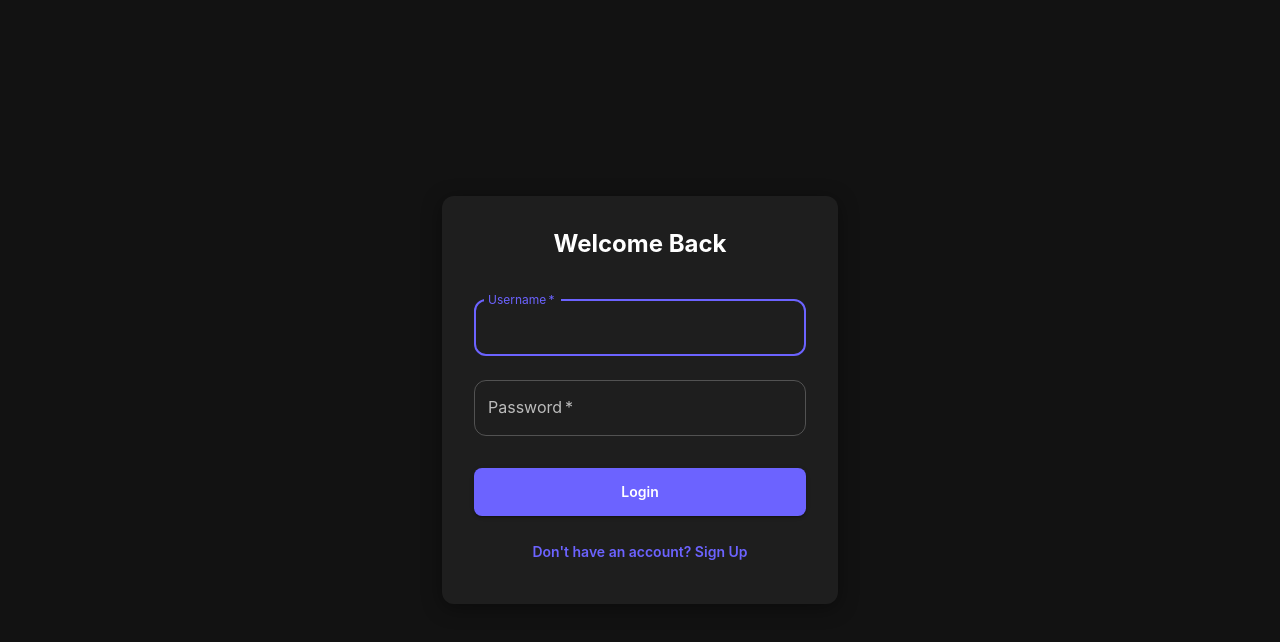
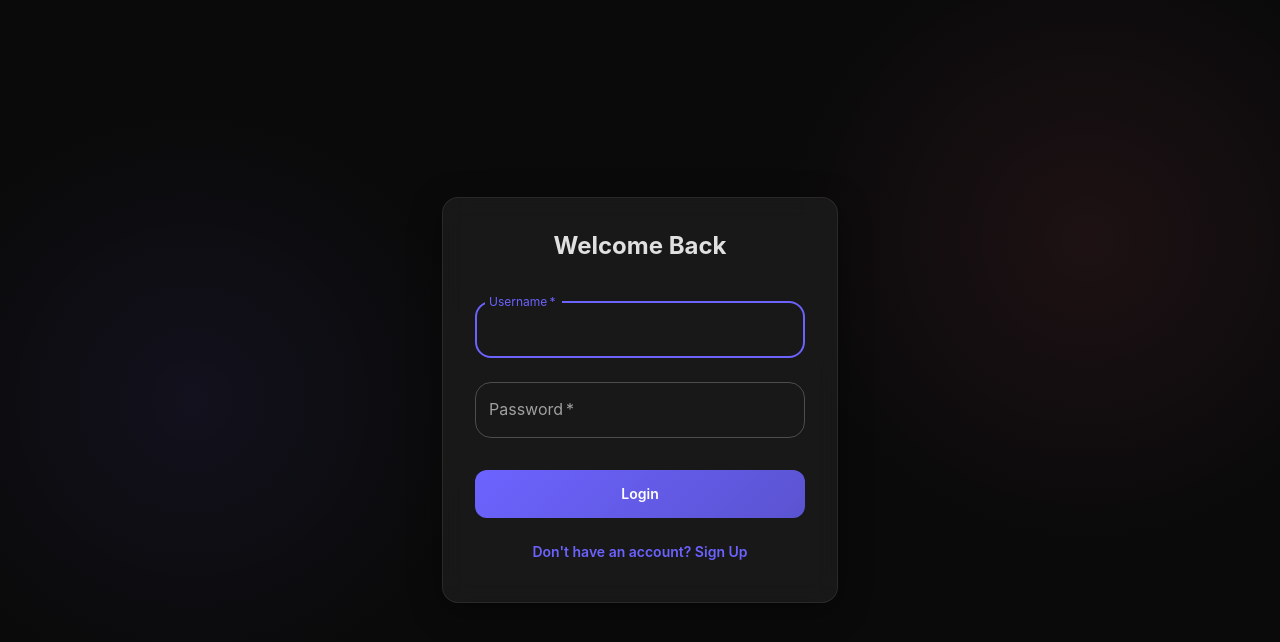
Before and after one commit to HariEshwar-J-A/expense-tracker, a React (Vite) app in the folder client/: page /login in a window 1280 px wide. Shown: the top 642 px of the page. Built offline with nearby package versions, Linux system fonts and the light colour scheme.

Commit message:
feat(client): implement glassmorphism theme with dynamic dark mode and color settings

```diff
--- a/client/src/App.jsx
+++ b/client/src/App.jsx
@@ -1,11 +1,12 @@
 import React, { useState, useMemo } from 'react';
 import { BrowserRouter as Router, Routes, Route, Navigate } from 'react-router-dom';
 import { ThemeProvider, CssBaseline } from '@mui/material';
-import getTheme from './theme';
+import { ThemeContextProvider } from './context/ThemeContext';
 import { AuthProvider, useAuth } from './context/AuthContext';
 import LoginPage from './pages/LoginPage';
 import Dashboard from './pages/Dashboard';
 import Expenses from './pages/Expenses';
+import Settings from './pages/Settings';
 import Layout from './components/Layout';
 
 const ProtectedRoute = ({ children }) => {
@@ -15,38 +16,37 @@ const ProtectedRoute = ({ children }) => {
 };
 
 function App() {
-  const [mode, setMode] = useState('dark'); // Default to dark for "Modern" feel
-
-  const theme = useMemo(() => getTheme(mode), [mode]);
-
-  const toggleColorMode = () => {
-    setMode((prevMode) => (prevMode === 'light' ? 'dark' : 'light'));
-  };
-
   return (
     <Router>
-      <AuthProvider>
-        <ThemeProvider theme={theme}>
-          <CssBaseline />
+      <ThemeContextProvider>
+        <CssBaseline />
+        <AuthProvider>
           <Routes>
             <Route path="/login" element={<LoginPage />} />
             <Route path="/" element={
               <ProtectedRoute>
-                <Layout toggleColorMode={toggleColorMode} mode={mode}>
+                <Layout>
                   <Dashboard />
                 </Layout>
               </ProtectedRoute>
             } />
             <Route path="/expenses" element={
               <ProtectedRoute>
-                <Layout toggleColorMode={toggleColorMode} mode={mode}>
+                <Layout>
                   <Expenses />
                 </Layout>
               </ProtectedRoute>
             } />
+            <Route path="/settings" element={
+              <ProtectedRoute>
+                <Layout>
+                  <Settings />
+                </Layout>
+              </ProtectedRoute>
+            } />
           </Routes>
-        </ThemeProvider>
-      </AuthProvider>
+        </AuthProvider>
+      </ThemeContextProvider>
     </Router>
   );
 }
--- /dev/null
+++ b/client/src/context/ThemeContext.jsx
@@ -0,0 +1,31 @@
+import React, { createContext, useContext, useState, useMemo, useEffect } from 'react';
+import { ThemeProvider as MuiThemeProvider, createTheme } from '@mui/material/styles';
+import getTheme from '../theme';
+
+const ThemeContext = createContext({
+    mode: 'dark',
+    primaryColor: '#6C63FF',
+    toggleColorMode: () => { },
+    setPrimaryColor: () => { },
+});
+
+export const useThemeContext = () => useContext(ThemeContext);
+
+export const ThemeContextProvider = ({ children }) => {
+    const [mode, setMode] = useState('dark');
+    const [primaryColor, setPrimaryColor] = useState('#6C63FF');
+
+    const toggleColorMode = () => {
+        setMode((prevMode) => (prevMode === 'light' ? 'dark' : 'light'));
+    };
+
+    const theme = useMemo(() => getTheme(mode, primaryColor), [mode, primaryColor]);
+
+    return (
+        <ThemeContext.Provider value={{ mode, primaryColor, toggleColorMode, setPrimaryColor }}>
+            <MuiThemeProvider theme={theme}>
+                {children}
+            </MuiThemeProvider>
+        </ThemeContext.Provider>
+    );
+};
--- /dev/null
+++ b/client/src/pages/Settings.jsx
@@ -0,0 +1,71 @@
+import React from 'react';
+import { Box, Typography, Paper, Grid, Button, Divider, IconButton } from '@mui/material';
+import { useThemeContext } from '../context/ThemeContext';
+import Brightness4Icon from '@mui/icons-material/Brightness4';
+import Brightness7Icon from '@mui/icons-material/Brightness7';
+
+const COLORS = [
+    '#6C63FF', // Indigo
+    '#FF6584', // Pink
+    '#2ECA45', // Green
+    '#FFC107', // Amber
+    '#00BCD4', // Cyan
+    '#9C27B0', // Purple
+];
+
+const Settings = () => {
+    const { mode, toggleColorMode, primaryColor, setPrimaryColor } = useThemeContext();
+
+    return (
+        <Box>
+            <Typography variant="h4" fontWeight="bold" gutterBottom>Settings</Typography>
+
+            <Paper sx={{ p: 4, mt: 2 }}>
+                <Typography variant="h6" gutterBottom>Appearance</Typography>
+                <Divider sx={{ mb: 3 }} />
+
+                <Grid container spacing={4} alignItems="center">
+                    <Grid item xs={12} sm={4}>
+                        <Typography variant="subtitle1" fontWeight="medium">Theme Mode</Typography>
+                        <Typography variant="body2" color="text.secondary">Switch between light and dark backgrounds.</Typography>
+                    </Grid>
+                    <Grid item xs={12} sm={8}>
+                        <Button
+                            variant="outlined"
+                            startIcon={mode === 'dark' ? <Brightness7Icon /> : <Brightness4Icon />}
+                            onClick={toggleColorMode}
+                            sx={{ minWidth: 150 }}
+                        >
+                            {mode === 'dark' ? 'Light Mode' : 'Dark Mode'}
+                        </Button>
+                    </Grid>
+
+                    <Grid item xs={12} sm={4}>
+                        <Typography variant="subtitle1" fontWeight="medium">Accent Color</Typography>
+                        <Typography variant="body2" color="text.secondary">Choose your personalized dashboard color.</Typography>
+                    </Grid>
+                    <Grid item xs={12} sm={8}>
+                        <Box sx={{ display: 'flex', gap: 2, flexWrap: 'wrap' }}>
+                            {COLORS.map((color) => (
+                                <IconButton
+                                    key={color}
+                                    onClick={() => setPrimaryColor(color)}
+                                    sx={{
+                                        width: 48,
+                                        height: 48,
+                                        backgroundColor: color,
+                                        border: primaryColor === color ? '3px solid white' : 'none',
+                                        boxShadow: primaryColor === color ? '0 0 0 2px ' + color : 'none',
+                                        '&:hover': { backgroundColor: color, opacity: 0.8 }
+                                    }}
+                                />
+                            ))}
+                        </Box>
+                    </Grid>
+                </Grid>
+            </Paper>
+        </Box>
+    );
+};
+
+export default Settings;
--- a/client/src/theme.js
+++ b/client/src/theme.js
@@ -1,98 +1,101 @@
-import { createTheme } from '@mui/material/styles';
+import { createTheme, alpha } from '@mui/material/styles';
 
-const getTheme = (mode) => createTheme({
+const getTheme = (mode, primaryColor) => createTheme({
     palette: {
         mode,
         primary: {
-            main: '#6C63FF', // Modern Violet/Indigo
+            main: primaryColor,
             contrastText: '#ffffff',
         },
         secondary: {
-            main: '#FF6584', // Vibrant Pink/Red
+            main: '#FF6584',
         },
         background: {
-            default: mode === 'dark' ? '#121212' : '#f8f9fa',
-            paper: mode === 'dark' ? '#1E1E1E' : '#ffffff',
+            default: mode === 'dark' ? '#0A0A0A' : '#F0F2F5',
+            paper: mode === 'dark' ? 'rgba(30, 30, 30, 0.7)' : 'rgba(255, 255, 255, 0.7)', // Transparent base
         },
+        text: {
+            primary: mode === 'dark' ? '#E0E0E0' : '#2C3E50',
+            secondary: mode === 'dark' ? '#A0A0A0' : '#7F8C8D',
+        }
     },
     typography: {
-        fontFamily: '"Inter", "Roboto", "Helvetica", "Arial", sans-serif',
+        fontFamily: '"Outfit", "Inter", "Roboto", sans-serif', // Updated font recommendation
         h1: { fontWeight: 700 },
-        h2: { fontWeight: 600 },
+        h2: { fontWeight: 700 },
         h3: { fontWeight: 600 },
         h4: { fontWeight: 600 },
-        h5: { fontWeight: 500 },
-        h6: { fontWeight: 500 },
+        h6: { fontWeight: 600 },
+        button: { fontWeight: 600, textTransform: 'none' },
     },
     shape: {
-        borderRadius: 12, // More rounded modern look
+        borderRadius: 16,
     },
     components: {
-        MuiButton: {
+        MuiCssBaseline: {
             styleOverrides: {
-                root: {
-                    textTransform: 'none', // No uppercase caps
-                    fontWeight: 600,
-                    borderRadius: 8,
-                    padding: '8px 16px',
-                },
-            },
+                body: {
+                    backgroundImage: mode === 'dark'
+                        ? 'radial-gradient(circle at 15% 50%, rgba(108, 99, 255, 0.08), transparent 25%), radial-gradient(circle at 85% 30%, rgba(255, 101, 132, 0.08), transparent 25%)'
+                        : 'radial-gradient(circle at 15% 50%, rgba(108, 99, 255, 0.05), transparent 25%), radial-gradient(circle at 85% 30%, rgba(255, 101, 132, 0.05), transparent 25%)',
+                    backgroundAttachment: 'fixed',
+                }
+            }
         },
         MuiPaper: {
             styleOverrides: {
                 root: {
-                    backgroundImage: 'none', // Remove default elevation overlay in dark mode for cleaner look
+                    backdropFilter: 'blur(12px)',
+                    WebkitBackdropFilter: 'blur(12px)',
+                    backgroundImage: 'none',
+                    border: '1px solid',
+                    borderColor: mode === 'dark' ? 'rgba(255, 255, 255, 0.08)' : 'rgba(0, 0, 0, 0.05)',
+                    boxShadow: mode === 'dark'
+                        ? '0 8px 32px 0 rgba(0, 0, 0, 0.37)'
+                        : '0 8px 32px 0 rgba(31, 38, 135, 0.15)',
                 },
-                rounded: {
-                    boxShadow: mode === 'light'
-                        ? '0px 4px 20px rgba(0, 0, 0, 0.05)'
-                        : '0px 4px 20px rgba(0, 0, 0, 0.4)', // Soft dropshadow
+            },
+        },
+        MuiButton: {
+            styleOverrides: {
+                root: {
+                    borderRadius: 12,
+                    boxShadow: 'none',
+                    '&:hover': {
+                        boxShadow: '0 4px 12px rgba(0,0,0,0.15)',
+                    },
+                },
+                containedPrimary: {
+                    background: `linear-gradient(135deg, ${primaryColor} 0%, ${alpha(primaryColor, 0.8)} 100%)`,
                 }
             },
         },
-        MuiSwitch: {
+        MuiAppBar: {
             styleOverrides: {
                 root: {
-                    width: 42,
-                    height: 26,
-                    padding: 0,
-                },
-                switchBase: {
-                    padding: 0,
-                    margin: 2,
-                    transitionDuration: '300ms',
-                    '&.Mui-checked': {
-                        transform: 'translateX(16px)',
-                        color: '#fff',
-                        '& + .MuiSwitch-track': {
-                            backgroundColor: mode === 'dark' ? '#2ECA45' : '#65C466',
-                            opacity: 1,
-                            border: 0,
-                        },
-                        '&.Mui-disabled + .MuiSwitch-track': {
-                            opacity: 0.5,
-                        },
-                    },
-                    '&.Mui-focusVisible .MuiSwitch-thumb': {
-                        color: '#33cf4d',
-                        border: '6px solid #fff',
-                    },
-                },
-                thumb: {
-                    boxSizing: 'border-box',
-                    width: 22,
-                    height: 22,
-                },
-                track: {
-                    borderRadius: 26 / 2,
-                    backgroundColor: mode === 'light' ? '#E9E9EA' : '#39393D',
-                    opacity: 1,
-                    transition: createTheme().transitions.create(['background-color'], {
-                        duration: 500,
-                    }),
-                },
-            },
+                    backgroundColor: mode === 'dark' ? 'rgba(10, 10, 10, 0.8)' : 'rgba(255, 255, 255, 0.8)',
+                    backdropFilter: 'blur(12px)',
+                    borderBottom: '1px solid',
+                    borderColor: mode === 'dark' ? 'rgba(255, 255, 255, 0.05)' : 'rgba(0, 0, 0, 0.05)',
+                    boxShadow: 'none',
+                }
+            }
         },
+        MuiCard: {
+            styleOverrides: {
+                root: {
+                    overflow: 'visible', // For cool glowing effects if needed
+                }
+            }
+        },
+        MuiTableCell: {
+            styleOverrides: {
+                root: {
+                    borderBottom: '1px solid',
+                    borderColor: mode === 'dark' ? 'rgba(255, 255, 255, 0.05)' : 'rgba(0, 0, 0, 0.05)',
+                }
+            }
+        }
     },
 });
 
```
